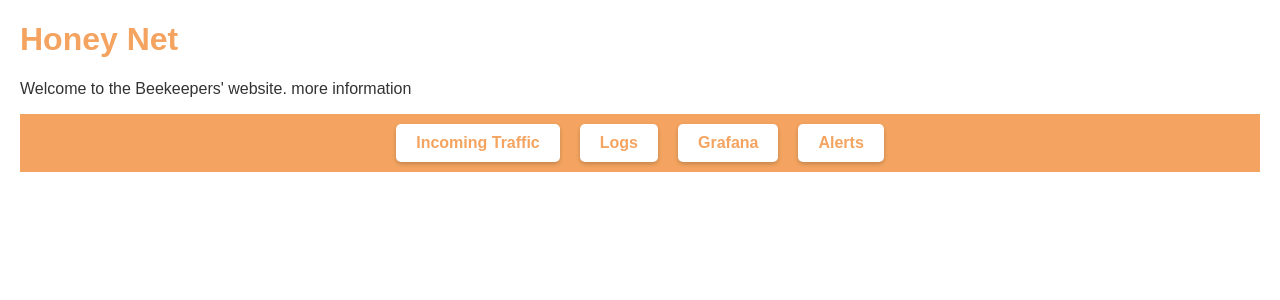
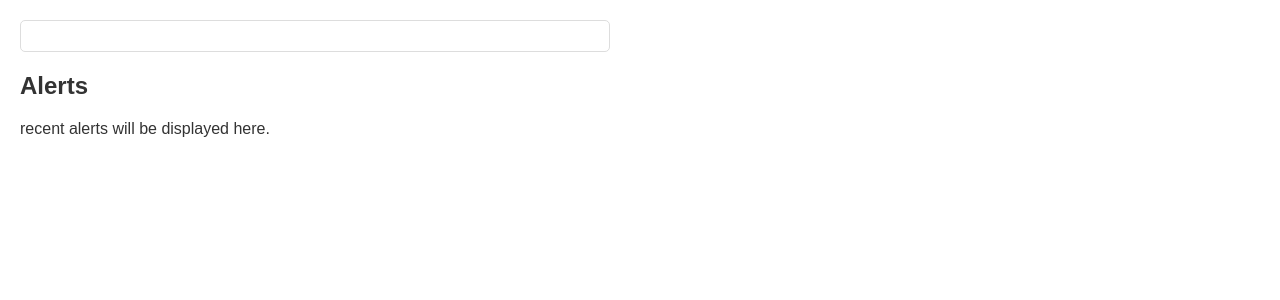
Before and after one commit to cjbates02/Beekeepers, a Flask app: page /alerts in a window 1280 px wide. Shown: the top 300 px of the page. Run offline with Flask 3, Linux system fonts and the light colour scheme.

Commit message:
fix app.py

```diff
--- a/ui/app.py
+++ b/ui/app.py
@@ -7,8 +7,8 @@ def home():
     return render_template('app.html')
 
 @app.route('/alerts')
-def alers():
-    return render_template('app.html')
+def alerts():
+    return render_template('alerts.html')
 
 @app.route('/grafana')
 def grafana():
--- a/ui/templates/alerts.html
+++ b/ui/templates/alerts.html
@@ -4,7 +4,7 @@
     <meta charset="UTF-8">
     <meta name="viewport" content="width=device-width, initial-scale=1.0">
     <link rel="stylesheet" type="text/css" href="../static/style.css">
-    <title>Beekeepers</title>
+    <title>Beekeeper</title>
 </head>
 <body>
 <div class="box"></div>
```
